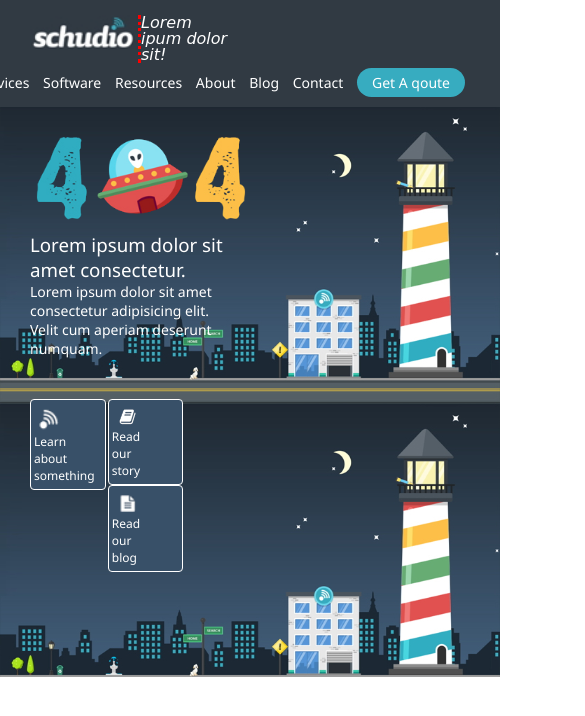
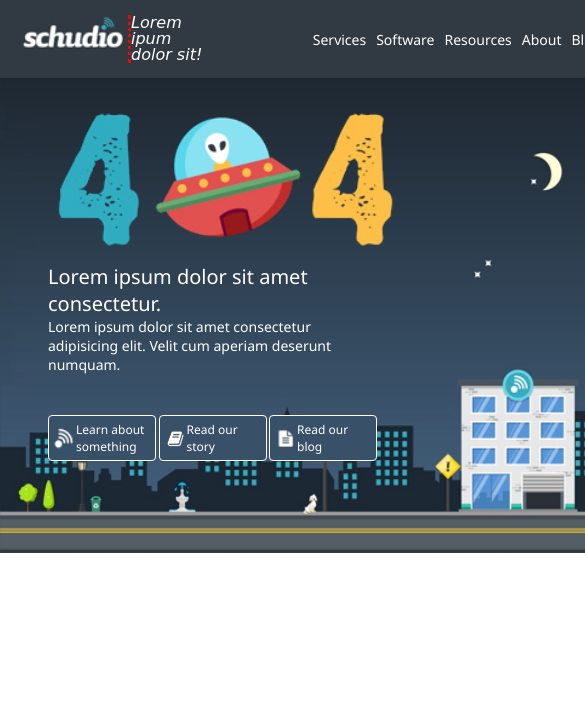
Before and after one commit to vitgri1/01-3-404-Alien-lighthouse-5, a website: page index.html in a window 390 px wide. Shown: the top 716 px of the page, 585 px wide, since content can reach past the window. Drawn offline with Linux system fonts and the light colour scheme.

Commit message:
800px not responsive

```diff
--- a/index.html
+++ b/index.html
@@ -5,48 +5,44 @@
     <meta http-equiv="X-UA-Compatible" content="IE=edge">
     <meta name="viewport" content="width=device-width, initial-scale=1.0">
     <title>Test 5 Alien pixel values</title>
-<link rel="stylesheet" href="./main.css">
+    <link rel="stylesheet" href="./main.css">
 </head>
 <body>
-    <header>
-        <a href="#" style="float: left; margin-left: 6%; width: 200px;">
-            <img src="./logo.jpg" alt="Logo text" style="float: left; width: 54%">
-            <p style="float: left; width: 44%; margin:0; line-height: 1em; color: #fff; font-family: cursive; font-style: italic; border-left: dotted; border-color: red;">Lorem ipum dolor sit!</p>
+    <header class="container header">
+        <a class="logo-link" href="#">
+            <img src="./logo.jpg" alt="Logo text">
+            <p>Lorem ipum dolor sit!</p>
         </a>
-        <nav>
-            <a href="#" style="margin-right: 2%;">Services</a>
-            <a href="#" style="margin-right: 2%;">Software</a>
-            <a href="#" style="margin-right: 2%;">Resources</a>
-            <a href="#" style="margin-right: 2%;">About</a>
-            <a href="#" style="margin-right: 2%;">Blog</a>
-            <a href="#" style="margin-right: 2%;">Contact</a>
-            <a href="#" style="margin-right: 2%; background-color: #37ACC0; padding: 5px; padding-left: 15px; padding-right: 15px; border-radius: 20px;">Get A qoute</a>
+        <nav class="header-menu">
+            <a class="menu-item" href="#">Services</a>
+            <a class="menu-item" href="#">Software</a>
+            <a class="menu-item" href="#">Resources</a>
+            <a class="menu-item" href="#">About</a>
+            <a class="menu-item" href="#">Blog</a>
+            <a class="menu-item" href="#">Contact</a>
+            <a class="menu-item nav-btn" href="#">Get A qoute</a>
         </nav>
     </header>
-    <main>
-        <div style="display:inline-block; width:45%; margin-left: 6%; margin-top: 20px;">
-            <img src="./404.png" alt="Alien 404" style="display: inline-block; width: 100%;">
-            <h3>Lorem ipsum dolor sit amet consectetur.</h3>
-            <p style="display: inline-block; width: 90%; margin: 0; font-size: 14px;">
-                Lorem ipsum dolor sit amet consectetur adipisicing elit. Velit cum aperiam deserunt numquam.
-            </p>
-            <div style="display: inline-block; width: 100%; margin-top: 40px; font-size: 12px;  margin-bottom: 100px;">
-                <a href="#" style="float: left; width: 30%; border-radius: 4px; border-width: 1px; border-style: solid; padding: 5px; padding-left: 3px; padding-right: 3px; margin-right: 1%; background-color: #385068;">
-                    <img src="./antenna.png" alt="Antenna" style="float: left; width: 2em; margin-left: 5%;">
-                    <div style="float: left; width: 70%;">Learn about something</div>
+    <main class="container">
+        <div class="col">
+            <img class="main-img" src="./404.png" alt="Alien 404">
+            <h3 class="heading">Lorem ipsum dolor sit amet consectetur.</h3>
+            <p class="heading-para">Lorem ipsum dolor sit amet consectetur adipisicing elit. Velit cum aperiam deserunt numquam.</p>
+            <div class="btn-box">
+                <a class="btn" href="#">
+                    <img src="./antenna.png" alt="Antenna">
+                    <div class="btn-txt">Learn about something</div>
                 </a>
-                <a href="#" style="float: left; width: 30%; border-radius: 4px; border-width: 1px; border-style: solid; padding: 5px; padding-left: 3px; padding-right: 3px; margin-right: 1%; background-color: #385068;">
-                    <img src="./book.png" alt="Book" style="float: left; width: 2em; margin-left: 5%;">
-                    <div style="float: left; width: 70%;">Read our story</div>
+                <a class="btn" href="#">
+                    <img src="./book.png" alt="Book">
+                    <div class="btn-txt">Read our story</div>
                 </a>
-                <a href="#" style="float: left; width: 30%; border-radius: 4px; border-width: 1px; border-style: solid; padding: 5px; padding-left: 3px; padding-right: 3px; background-color: #385068;">
-                    <img src="./page.png" alt="Page" style="float: left; width: 2em; margin-left: 5%;">
-                    <div style="float: left; width: 70%;">Read our blog</div>
+                <a class="btn" href="#">
+                    <img src="./page.png" alt="Page">
+                    <div class="btn-txt">Read our blog</div>
                 </a>
-
             </div>
         </div>
-
     </main>
 </body>
 </html>
--- a/main.css
+++ b/main.css
@@ -1,38 +1,119 @@
+body,
+body * {
+box-sizing: border-box;
+margin: 0;
+padding: 0;
+}
 body{
     color: #fff;
     font-family: 'Segoe UI', Tahoma, Geneva, Verdana, sans-serif;
     display: inline-block;
-    margin: 0;
 }
-header{
+.container{
+    width: 800px;
+    display: inline-block;
+}
+.container.header{
     background-color: #313A43;
     float: left;
-    width: 100%;
     padding-top: 15px;
     padding-bottom: 15px;
+    display: flex;
+    justify-content: space-between;
+    align-items: center;
 }
-nav{
-    float: right;
-    margin-right: 5%;
-    margin-top: 10px;
+.logo-link{
+    margin-left: 20px;
+    width: 200px;
+}
+.logo-link > img{
+    float: left;
+    width: 54%;
+    user-select: none;
+}
+.logo-link > p{
+    float: left;
+    width: 44%;
+    line-height: 1em;
+    color: #fff;
+    font-family: cursive;
+    font-style: italic;
+    border-left: 3px dotted red;
+}
+.logo-link:hover > p{
+    color: #385068;
+    border-color: yellow;
+}
+.header-menu{
+    display: flex;
+    justify-content: flex-end;
+    align-items: center;
+    gap: 10px;
+    margin-right: 20px;
     width: 500px;
     text-align: right;
     font-size: 14px;
-    }
+}
+.menu-item:hover{
+    color: #385068;
+}
+.nav-btn{
+    background-color: #37ACC0;
+    padding: 5px 15px;
+    border-radius: 20px;
+}
 a{
     text-decoration: none;
     color: #fff;
-    border-color: #fff;
 }
 main{
-    background-image:url(./bg.jpg);
-    float: left;
-    width: 100%;
-    background-size: 100%;
+    background: center url(./bg.jpg) no-repeat;
+    background-size: cover;
+    height: 475px; /* size */
 }
-h3{
+.col{
+    display:inline-block;
+    width:45%;
+    margin-left: 6%;
+    margin-top: 20px;
+}
+.main-img{
     display: inline-block;
     width: 100%;
-    margin: 0;
+    user-select: none;
+}
+.heading{
+    display: inline-block;
+    width: 100%;
     font-weight: 100;
+    font-size: 20px;
 }
+.heading-para{
+    display: inline-block;
+    width: 90%;
+    font-size: 14px;
+}
+.btn-box{
+    display: flex;
+    gap: 0.7%;
+    width: 100%;
+    margin-top: 40px;
+    font-size: 12px;
+    margin-bottom: 100px;
+}
+.btn-box > .btn{
+    width: 30%;
+    border-radius: 4px;
+    border: 1px solid #fff;
+    padding: 5px 3px;
+    background-color: #385068;
+    display: flex;
+    align-items: center;
+}
+.btn > img{
+    width: 2em;
+    user-select: none;
+}
+.btn > .btn-txt{
+    width: 70%;
+}
```
